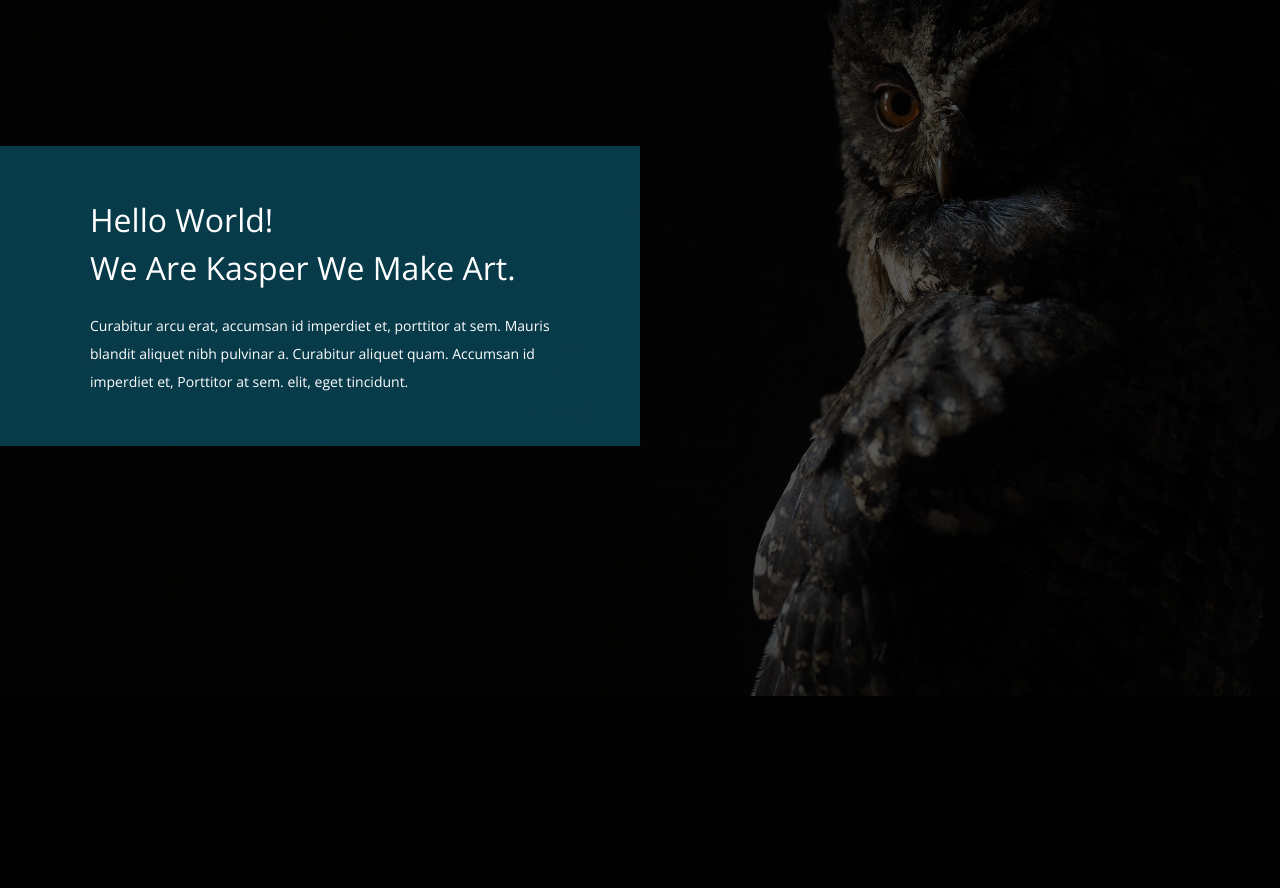
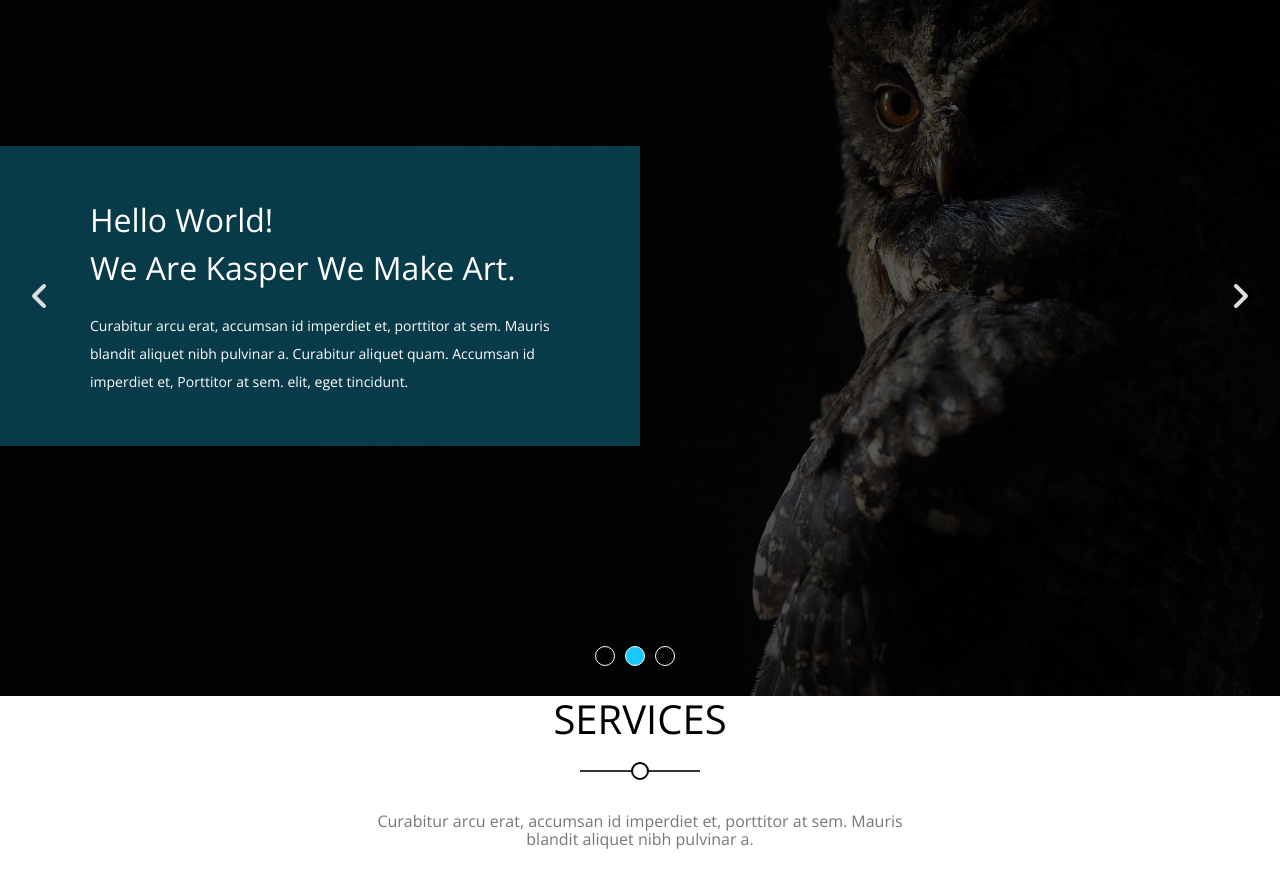
Before and after one commit to Aliw02/secondTemplate, a plain HTML site: page index.html in a window 1280 px wide. Shown: the part 104-992 px from the top of the page. Before the commit the page ends 800 px from the top, so only its background shows below. Drawn offline with nearby package versions, Linux system fonts and the light colour scheme.

Commit message:
Update files and adding the component

```diff
--- a/css/style.css
+++ b/css/style.css
@@ -3,6 +3,7 @@
     --main-color: #19c8fa;
     --transparent-color: rgb(15 116 143 /50%) ;
     --main-duration: 0.3s;
+    --secondary-color: #777;
 }
 /* END VARIABLES */
 /*? Start Global Rules */
@@ -18,7 +19,6 @@ html {
 }
 body {
     font-family: 'Open Sans', sans-serif;
-    background-color: black;
 }
 ul{
     list-style: none;
@@ -47,6 +47,46 @@ ul{
     }
 }
 /*? End Global Rules */
+
+/*^ START COMPONENT */
+.main-heading{
+    text-align: center;
+}
+.main-heading h2 {
+    font-weight: normal;
+    font-size: 40px;
+    position: relative;
+    margin-bottom: 70px;
+    text-transform: uppercase;
+}
+.main-heading h2::before {
+    content: '';
+    position: absolute;
+    left: 50%;
+    transform: translateX(-50%);
+    height: 2px;
+    background-color: #333;
+    bottom: -30px;
+    width: 120px;
+}
+.main-heading h2::after {
+    content: '';
+    position: absolute;
+    left: 50%;
+    transform: translateX(-50%);
+    width: 14px;
+    height: 14px;
+    border: 2px solid ;
+    border-radius: 50%;
+    background-color: white;
+    bottom: -38px;
+}
+.main-heading p {
+    width: 550px;
+    margin: 0 auto 100px;
+    color: var(--secondary-color);
+}
+/*^ END COMPONENT */
 
 /** Start Header */
 header {
@@ -173,8 +213,18 @@ header nav .form {
     display: flex;
     justify-content: flex-end;
 }
+
 .landing .text .content {
     max-width: 500px;
+}
+
+@media (max-width:767px){
+    .landing .text {
+        width: 100%;
+    }
+    .landing .text .content{
+        width: 100%;
+    }
 }
 .landing .text .content h2 {
     font-size: 32px;
@@ -186,5 +236,40 @@ header nav .form {
     font-size: 14px;
     line-height: 2;
 }
+.landing .change-background {
+    position: absolute;
+    top: 50%;
+    transform: translateY(-50%);
+    color: #ddd;
+}
 
+@media (max-width:767px) {
+    .landing .change-background{
+        display: none;
+    }
+}
+.landing .fa-angle-left{
+    left: 30px;
+}
+.landing .fa-angle-right{
+    right: 30px;
+}
+.landing .bullets {
+    position: absolute;
+    left: 50%;
+    transform: translateX(-50%);
+    bottom: 30px;
+    display: flex;
+}
+.landing .bullets li {
+    width: 20px;
+    height: 20px;
+    border: 1px solid white;
+    border-radius: 50%;
+    margin-right: 10px;
+}
+
+.landing .bullets li.active{
+    background-color: var(--main-color);
+}
 /*? END LANDING */
--- a/index.html
+++ b/index.html
@@ -50,7 +50,7 @@
                 <div class="text">
                     <div class="content">
                         <h2>
-                            Hello World! <br>
+                            Hello World! <br />
                             We Are Kasper We Make Art.
                         </h2>
                         <p>
@@ -62,9 +62,27 @@
                         </p>
                     </div>
                 </div>
+                <i class="fas fa-angle-left change-background fa-2x"></i>
+                <i class="fas fa-angle-right change-background fa-2x"></i>
+                <ul class="bullets">
+                    <li></li>
+                    <li class="active"></li>
+                    <li></li>
+                </ul>
             </div>
         </div>
     </main>
     <!--! End Landing -->
+
+    <div class="section">
+        <div class="main-heading">
+            <h2>Services</h2>
+            <p>
+                Curabitur arcu erat, accumsan id imperdiet et,
+                porttitor at sem. Mauris blandit aliquet
+                nibh pulvinar a.
+            </p>
+        </div>
+    </div>
 </body>
 </html>
```
